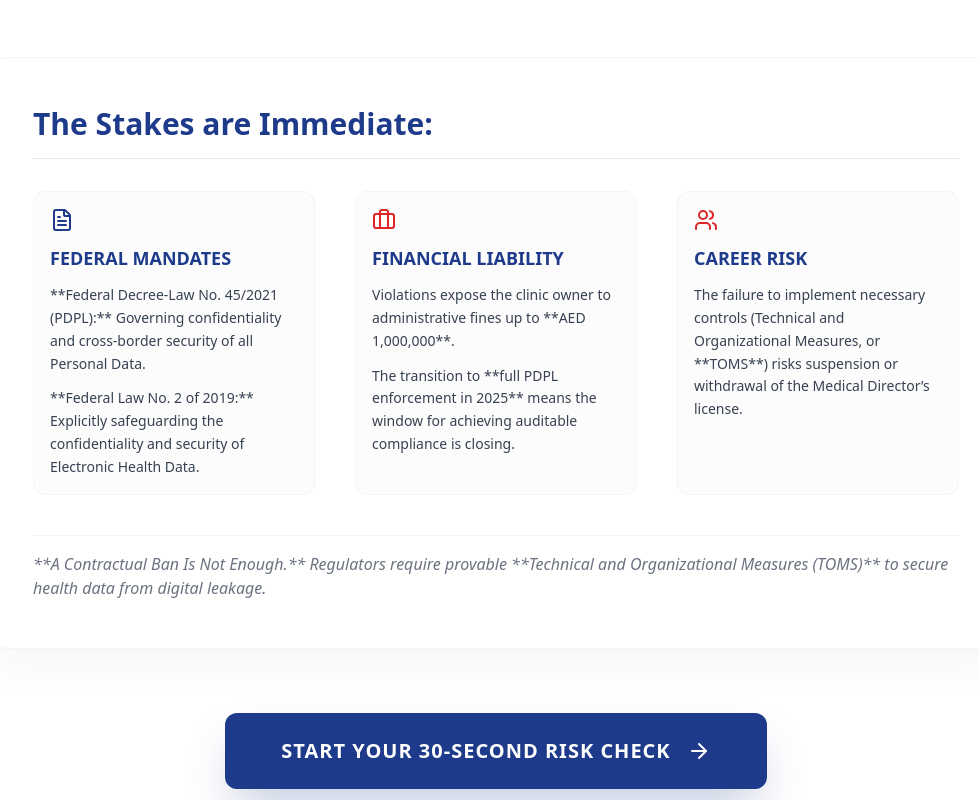
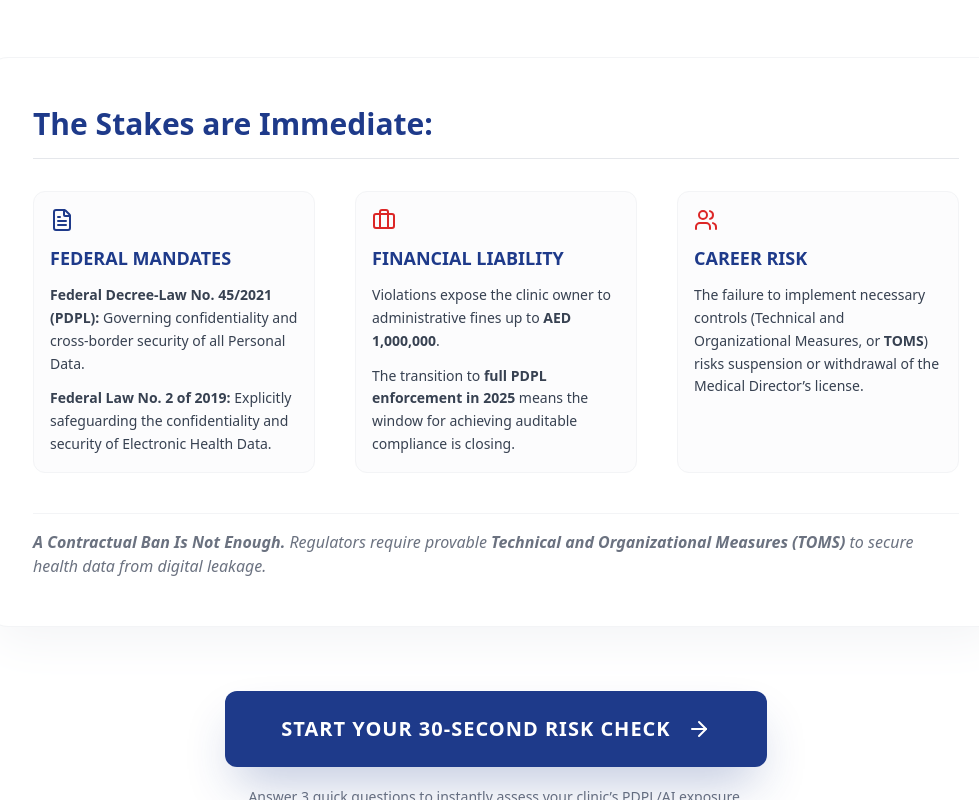
Before and after one commit to Panita888/my-super-fast-site, a React (Vite) app: page / in a window 1280 px wide. Shown: the part 480-1280 px from the top of the page, without its empty margins (144-1123 px from the left). Built offline with nearby package versions, Linux system fonts and the light colour scheme.

Commit message:
Update App.tsx

```diff
--- a/src/App.tsx
+++ b/src/App.tsx
@@ -97,23 +97,23 @@ function App() {
               <div className="space-y-3 p-4 border border-gray-100 rounded-xl bg-gray-50/50">
                 <FileText className="w-6 h-6 text-blue-900"/>
                 <p className="font-bold text-lg text-blue-900">FEDERAL MANDATES</p>
-                <p className="text-gray-700 text-sm leading-relaxed">**Federal Decree-Law No. 45/2021 (PDPL):** Governing confidentiality and cross-border security of all Personal Data.</p>
-                <p className="text-gray-700 text-sm leading-relaxed">**Federal Law No. 2 of 2019:** Explicitly safeguarding the confidentiality and security of Electronic Health Data.</p>
+                <p className="text-gray-700 text-sm leading-relaxed"><strong>Federal Decree-Law No. 45/2021 (PDPL):</strong> Governing confidentiality and cross-border security of all Personal Data.</p>
+                <p className="text-gray-700 text-sm leading-relaxed"><strong>Federal Law No. 2 of 2019:</strong> Explicitly safeguarding the confidentiality and security of Electronic Health Data.</p>
               </div>
               <div className="space-y-3 p-4 border border-gray-100 rounded-xl bg-gray-50/50">
                 <Briefcase className="w-6 h-6 text-red-600"/>
                 <p className="font-bold text-lg text-blue-900">FINANCIAL LIABILITY</p>
-                <p className="text-gray-700 text-sm leading-relaxed">Violations expose the clinic owner to administrative fines up to **AED 1,000,000**.</p>
-                <p className="text-gray-700 text-sm leading-relaxed">The transition to **full PDPL enforcement in 2025** means the window for achieving auditable compliance is closing.</p>
+                <p className="text-gray-700 text-sm leading-relaxed">Violations expose the clinic owner to administrative fines up to <strong>AED 1,000,000</strong>.</p>
+                <p className="text-gray-700 text-sm leading-relaxed">The transition to <strong>full PDPL enforcement in 2025</strong> means the window for achieving auditable compliance is closing.</p>
               </div>
               <div className="space-y-3 p-4 border border-gray-100 rounded-xl bg-gray-50/50">
                 <Users className="w-6 h-6 text-red-600"/>
                 <p className="font-bold text-lg text-blue-900">CAREER RISK</p>
-                <p className="text-gray-700 text-sm leading-relaxed">The failure to implement necessary controls (Technical and Organizational Measures, or **TOMS**) risks suspension or withdrawal of the Medical Director’s license.</p>
+                <p className="text-gray-700 text-sm leading-relaxed">The failure to implement necessary controls (Technical and Organizational Measures, or <strong>TOMS</strong>) risks suspension or withdrawal of the Medical Director’s license.</p>
               </div>
             </div>
             <p className="mt-10 text-base text-gray-500 italic font-medium border-t border-gray-100 pt-4">
-              **A Contractual Ban Is Not Enough.** Regulators require provable **Technical and Organizational Measures (TOMS)** to secure health data from digital leakage.
+              <strong>A Contractual Ban Is Not Enough.</strong> Regulators require provable <strong>Technical and Organizational Measures (TOMS)</strong> to secure health data from digital leakage.
             </p>
           </div>
 
@@ -149,7 +149,7 @@ function App() {
               Beyond the Ban: What UAE Regulators Truly Demand
             </h1>
             <p className="text-xl text-gray-700 max-w-4xl mx-auto leading-relaxed font-normal">
-              Understanding the **Strict Liability** model: The question is not *if* your staff breached the rules, but *what you did* to prevent it.
+              Understanding the <strong>Strict Liability</strong> model: The question is not *if* your staff breached the rules, but *what you did* to prevent it.
             </p>
           </div>
 
@@ -159,10 +159,10 @@ function App() {
             </h2>
             <div className="text-gray-700 space-y-6 text-lg">
               <p>
-                Under Federal Law and NDHC (National Unified Health Data System), medical facilities are held to a standard of **Strict Liability**. Your liability does not end by issuing a memo or a contractual ban on using public Large Language Models (LLMs).
+                Under Federal Law and NDHC (National Unified Health Data System), medical facilities are held to a standard of <strong>Strict Liability</strong>. Your liability does not end by issuing a memo or a contractual ban on using public Large Language Models (LLMs).
               </p>
               <p className="font-semibold text-blue-900">
-                If a patient's data is transferred out of the country via an employee's LLM query, the regulator fines the **clinic owner and Medical Director**, not the employee. The defense requires **provable, auditable controls**.
+                If a patient's data is transferred out of the country via an employee's LLM query, the regulator fines the <strong>clinic owner and Medical Director</strong>, not the employee. The defense requires <strong>provable, auditable controls</strong>.
               </p>
             </div>
 
@@ -174,27 +174,27 @@ function App() {
                 <Lock className="w-8 h-8 text-blue-900"/>
                 <p className="text-xl font-extrabold text-blue-900">1. Technical & Organisational Measures (TOMS)</p>
                 <p className="text-sm text-gray-700 leading-relaxed">
-                  **Requirement:** Active technical measures to secure data.
+                  <strong>Requirement:<strong> Active technical measures to secure data.
                   <br /><br />
-                  **The Gap:** Documentation showing you have mechanisms (e.g., redaction tools, sandboxed environments) to **physically stop** PHI/PII leakage into public AI tools, proving due diligence.
+                  </strong>The Gap:</strong> Documentation showing you have mechanisms (e.g., redaction tools, sandboxed environments) to <strong>physically stop</strong> PHI/PII leakage into public AI tools, proving due diligence.
                 </p>
               </div>
               <div className="space-y-4 p-6 border-l-4 border-blue-600 bg-gray-50 rounded-lg">
                 <Globe className="w-8 h-8 text-blue-900"/>
                 <p className="text-xl font-extrabold text-blue-900">2. Controlled Data Residency & Sovereignty</p>
                 <p className="text-sm text-gray-700 leading-relaxed">
-                  **Requirement:** Explicit control over the storage location of health data.
+                  <strong>Requirement:<strong> Explicit control over the storage location of health data.
                   <br /><br />
-                  **The Gap:** Any use of public AI is an unauthorized **cross-border data transfer** because the data is processed on servers outside the UAE's jurisdiction, violating data sovereignty mandates.
+                  </strong>The Gap:</strong> Any use of public AI is an unauthorized <strong>cross-border data transfer</strong> because the data is processed on servers outside the UAE's jurisdiction, violating data sovereignty mandates.
                 </p>
               </div>
               <div className="space-y-4 p-6 border-l-4 border-blue-600 bg-gray-50 rounded-lg">
                 <BookOpen className="w-8 h-8 text-blue-900"/>
                 <p className="text-xl font-extrabold text-blue-900">3. Auditable Staff Competency</p>
                 <p className="text-sm text-gray-700 leading-relaxed">
-                  **Requirement:** Provable evidence that all staff understand the risks.
+                  <strong>Requirement:<strong> Provable evidence that all staff understand the risks.
                   <br /><br />
-                  **The Gap:** You must demonstrate not just that training occurred, but that competency was tracked and that staff understand the specific nuances of PDPL and NDHC on modern technology.
+                  </strong>The Gap:</strong> You must demonstrate not just that training occurred, but that competency was tracked and that staff understand the specific nuances of PDPL and NDHC on modern technology.
                 </p>
               </div>
             </div>
@@ -630,7 +630,7 @@ export default App;
 //               The Uncontrolled Use of Public AI Risks Your Clinic’s Future and Your Professional License.
 //             </p>
 //             <p className="text-lg text-gray-600 max-w-3xl mx-auto mt-4 leading-relaxed">
-//               The silent threat of staff using public Large Language Models (LLMs) for patient notes or administrative tasks is now an unauthorized **cross-border data transfer**, constituting a direct violation of two key federal mandates:
+//               The silent threat of staff using public Large Language Models (LLMs) for patient notes or administrative tasks is now an unauthorized <strong>cross-border data transfer</strong>, constituting a direct violation of two key federal mandates:
 //             </p>
 //           </div>
 
@@ -643,29 +643,29 @@ export default App;
 //               <div className="space-y-3 p-4 border border-gray-100 rounded-xl bg-gray-50/50">
 //                 <FileText className="w-6 h-6 text-blue-900"/>
 //                 <p className="font-bold text-lg text-blue-900">FEDERAL MANDATES</p>
-//                 <p className="text-gray-700 text-sm leading-relaxed">**Federal Decree-Law No. 45/2021 (PDPL):** Governing confidentiality and cross-border security of all Personal Data.</p>
-//                 <p className="text-gray-700 text-sm leading-relaxed">**Federal Law No. 2 of 2019:** Explicitly safeguarding the confidentiality and security of Electronic Health Data.</p>
+//                 <p className="text-gray-700 text-sm leading-relaxed"><strong>Federal Decree-Law No. 45/2021 (PDPL):</strong> Governing confidentiality and cross-border security of all Personal Data.</p>
+//                 <p className="text-gray-700 text-sm leading-relaxed"><strong>Federal Law No. 2 of 2019:</strong> Explicitly safeguarding the confidentiality and security of Electronic Health Data.</p>
 //               </div>
 
 //               {/* Column 2: Financial Risk */}
 //               <div className="space-y-3 p-4 border border-gray-100 rounded-xl bg-gray-50/50">
 //                 <Briefcase className="w-6 h-6 text-red-600"/>
 //                 <p className="font-bold text-lg text-blue-900">FINANCIAL LIABILITY</p>
-//                 <p className="text-gray-700 text-sm leading-relaxed">Violations expose the clinic owner to administrative fines up to **AED 1,000,000**.</p>
-//                 <p className="text-gray-700 text-sm leading-relaxed">The transition to **full PDPL enforcement in 2025** means the window for achieving auditable compliance is closing.</p>
+//                 <p className="text-gray-700 text-sm leading-relaxed">Violations expose the clinic owner to administrative fines up to <strong>AED 1,000,000</strong>.</p>
+//                 <p className="text-gray-700 text-sm leading-relaxed">The transition to <strong>full PDPL enforcement in 2025</strong> means the window for achieving auditable compliance is closing.</p>
 //               </div>
 
 //               {/* Column 3: Career Risk */}
 //               <div className="space-y-3 p-4 border border-gray-100 rounded-xl bg-gray-50/50">
 //                 <Users className="w-6 h-6 text-red-600"/>
 //                 <p className="font-bold text-lg text-blue-900">CAREER RISK</p>
-//                 <p className="text-gray-700 text-sm leading-relaxed">The failure to implement necessary controls (Technical and Organizational Measures, or **TOMS**) risks suspension or withdrawal of the Medical Director’s license.</p>
+//                 <p className="text-gray-700 text-sm leading-relaxed">The failure to implement necessary controls (Technical and Organizational Measures, or <strong>TOMS</strong>) risks suspension or withdrawal of the Medical Director’s license.</p>
 //               </div>
 //             </div>
 
 //             {/* Disclaimer/Contractual Ban Statement */}
 //             <p className="mt-10 text-base text-gray-500 italic font-medium border-t border-gray-100 pt-4">
-//               **A Contractual Ban Is Not Enough.** Regulators require provable **Technical and Organizational Measures (TOMS)** to secure health data from digital leakage.
+//               <strong>A Contractual Ban Is Not Enough.</strong> Regulators require provable <strong>Technical and Organizational Measures (TOMS)</strong> to secure health data from digital leakage.
 //             </p>
 //           </div>
 
@@ -704,7 +704,7 @@ export default App;
 //               Beyond the Ban: What UAE Regulators Truly Demand
 //             </h1>
 //             <p className="text-xl text-gray-700 max-w-4xl mx-auto leading-relaxed font-normal">
-//               Understanding the **Strict Liability** model: The question is not *if* your staff breached the rules, but *what you did* to prevent it.
+//               Understanding the <strong>Strict Liability</strong> model: The question is not *if* your staff breached the rules, but *what you did* to prevent it.
 //             </p>
 //           </div>
 
@@ -715,10 +715,10 @@ export default App;
 //             </h2>
 //             <div className="text-gray-700 space-y-6 text-lg">
 //               <p>
-//                 Under Federal Law and NDHC (National Unified Health Data System), medical facilities are held to a standard of **Strict Liability**. Your liability does not end by issuing a memo or a contractual ban on using public Large Language Models (LLMs).
+//                 Under Federal Law and NDHC (National Unified Health Data System), medical facilities are held to a standard of <strong>Strict Liability</strong>. Your liability does not end by issuing a memo or a contractual ban on using public Large Language Models (LLMs).
 //               </p>
 //               <p className="font-semibold text-blue-900">
-//                 If a patient's data is transferred out of the country via an employee's LLM query, the regulator fines the **clinic owner and Medical Director**, not the employee. The defense requires **provable, auditable controls**.
+//                 If a patient's data is transferred out of the country via an employee's LLM query, the regulator fines the <strong>clinic owner and Medical Director</strong>, not the employee. The defense requires <strong>provable, auditable controls</strong>.
 //               </p>
 //             </div>
 
@@ -732,9 +732,9 @@ export default App;
 //                 <Lock className="w-8 h-8 text-blue-900"/>
 //                 <p className="text-xl font-extrabold text-blue-900">1. Technical & Organisational Measures (TOMS)</p>
 //                 <p className="text-sm text-gray-700 leading-relaxed">
-//                   **Requirement:** Active technical measures to secure data.
+//                   <strong>Requirement:</strong> Active technical measures to secure data.
 //                   <br /><br />
-//                   **The Gap:** Documentation showing you have mechanisms (e.g., redaction tools, sandboxed environments) to **physically stop** PHI/PII leakage into public AI tools, proving due diligence.
+//                   <strong>The Gap:</strong> Documentation showing you have mechanisms (e.g., redaction tools, sandboxed environments) to <strong>physically stop</strong> PHI/PII leakage into public AI tools, proving due diligence.
 //                 </p>
 //               </div>
 
@@ -743,9 +743,9 @@ export default App;
 //                 <Globe className="w-8 h-8 text-blue-900"/>
 //                 <p className="text-xl font-extrabold text-blue-900">2. Controlled Data Residency & Sovereignty</p>
 //                 <p className="text-sm text-gray-700 leading-relaxed">
-//                   **Requirement:** Explicit control over the storage location of health data.
+//                   <strong>Requirement:</strong> Explicit control over the storage location of health data.
 //                   <br /><br />
-//                   **The Gap:** Any use of public AI is an unauthorized **cross-border data transfer** because the data is processed on servers outside the UAE's jurisdiction, violating data sovereignty mandates.
+//                   <strong>The Gap:</strong> Any use of public AI is an unauthorized <strong>cross-border data transfer</strong> because the data is processed on servers outside the UAE's jurisdiction, violating data sovereignty mandates.
 //                 </p>
 //               </div>
 
@@ -754,9 +754,9 @@ export default App;
 //                 <BookOpen className="w-8 h-8 text-blue-900"/>
 //                 <p className="text-xl font-extrabold text-blue-900">3. Auditable Staff Competency</p>
 //                 <p className="text-sm text-gray-700 leading-relaxed">
-//                   **Requirement:** Provable evidence that all staff understand the risks.
+//                   <strong>Requirement:</strong> Provable evidence that all staff understand the risks.
 //                   <br /><br />
-//                   **The Gap:** You must demonstrate not just that training occurred, but that competency was tracked and that staff understand the specific nuances of PDPL and NDHC on modern technology.
+//                   <strong>The Gap:</strong> You must demonstrate not just that training occurred, but that competency was tracked and that staff understand the specific nuances of PDPL and NDHC on modern technology.
 //                 </p>
 //               </div>
 //             </div>
@@ -857,7 +857,7 @@ export default App;
 //                 )}
 
 //                 <p className="text-gray-600 mt-4 max-w-xl mx-auto">
-//                     Take the next step: our **free, comprehensive audit** details your specific vulnerabilities and provides an actionable compliance roadmap.
+//                     Take the next step: our <strong>free, comprehensive audit</strong> details your specific vulnerabilities and provides an actionable compliance roadmap.
 //                 </p>
 //               </div>
 //             )}
```
